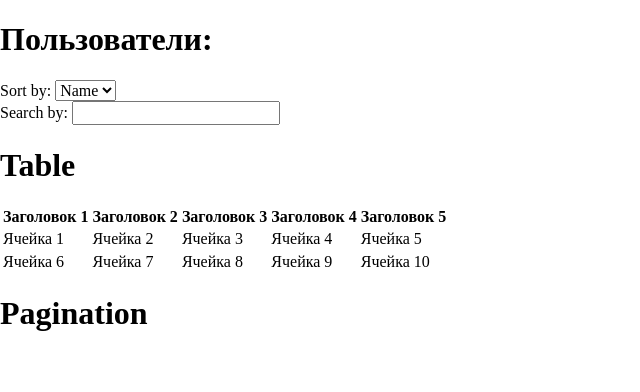
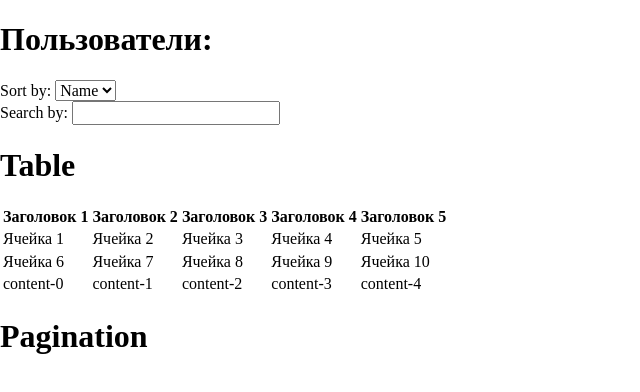
Before and after one commit to MaxKnyazev/table-test-task, a website: page index.html in a window 1280 px wide. Shown: the whole page, without its empty margins (0-640 px from the left). Drawn offline with Linux system fonts and the light colour scheme.

Commit message:
feat: add generateTableRow()

```diff
--- a/index.html
+++ b/index.html
@@ -39,7 +39,7 @@
             <th class="table__cell table__cell--header">Заголовок 5</th>
           </tr>
         </thead>
-        <tbody class="table__body">
+        <tbody id="table__body" class="table__body">
           <tr class="table__row">
             <td class="table__cell">Ячейка 1</td>
             <td class="table__cell">Ячейка 2</td>
--- a/index.js
+++ b/index.js
@@ -2,10 +2,27 @@ document.addEventListener('DOMContentLoaded', () => {
   const log = console.log;
   log('DOMContentLoaded');
 
-  const h1 = document.getElementById('h1');
-  log(h1);
+  const tableBody = document.getElementById('table__body');
+  log(tableBody);
 
+  const generateTableRow = () => {
+    // Создаем строку таблицы
+    const tableRow = document.createElement('tr');
 
+    // Создаем 5 ячеек таблицы и добавляем их в строку
+    for (let i = 0; i < 5; i++) {
+      const cell = document.createElement('td');
+      cell.textContent = `content-${i}`;
+      tableRow.appendChild(cell);
+    }
+
+    // Возвращаем строку таблицы
+    return tableRow;
+  }
+
+  // Вызываем функцию и выводим результат в консоль
+  console.log(generateTableRow());
+  tableBody.appendChild(generateTableRow())
 
 
 
```
